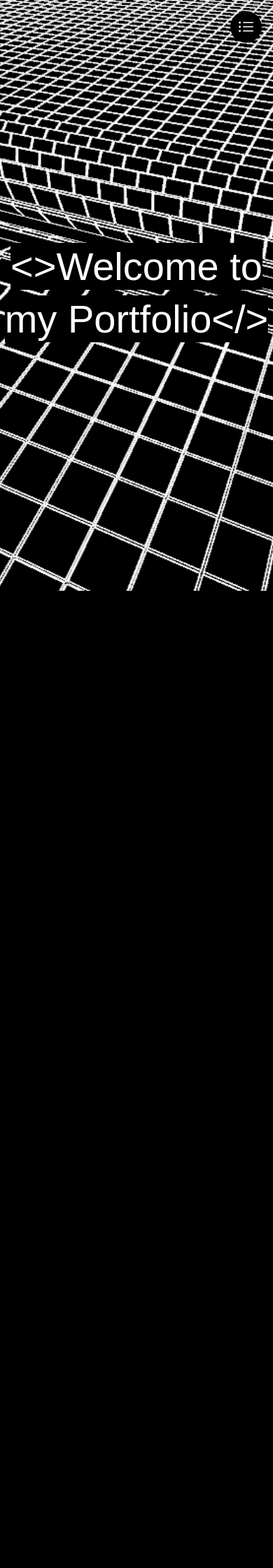
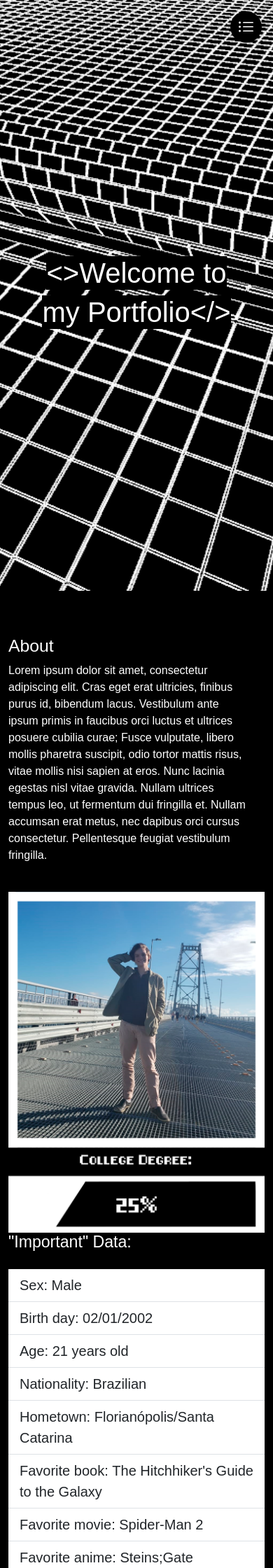
Before and after one commit to GabrielEger2/portfolio-website, a Flask app: page / in a window 390 px wide. Shown: the top 2240 px of the page at 70% size. Before the commit the page ends 844 px from the top, so only its background shows below. Run offline with Flask 2, Linux system fonts and the light colour scheme; some libraries are stand-ins or nearby versions; some web fonts are replaced.

Commit message:
About section finished
About section finished. Also, I`ve fixed the text on low-resolution problems and anchored the home and about sections on the mobile bar.

```diff
--- a/static/script.js
+++ b/static/script.js
@@ -0,0 +1,11 @@
+/*Lateral Menu open and close function*/
+
+const menuMobile = document.querySelector(".menu-mobile");
+const body = document.querySelector("body");
+
+menuMobile.addEventListener("click", () => {
+  menuMobile.classList.contains("bi-list")
+    ? menuMobile.classList.replace("bi-list", "bi-x")
+    : menuMobile.classList.replace("bi-x", "bi-list");
+  body.classList.toggle("menu-nav-active");
+});
--- a/static/style.css
+++ b/static/style.css
@@ -131,7 +131,15 @@
     align-items: center;
 }
 
-@media (max-width: 1700px) {
+.menu-nav-active {
+    overflow: hidden;
+}
+
+.menu-nav-active #header {
+    left: 0;
+}
+
+@media (max-width: 1600px) {
     #header {
         left: -300px;
     }
@@ -139,7 +147,7 @@
         display: flex;
     }
     section#home h2{
-        font-size: 3.5rem;
+        font-size: 2.5rem;
     }
     #main{
         margin-left: 0;
--- a/templates/index.html
+++ b/templates/index.html
@@ -14,9 +14,10 @@
 
     <i class="bi bi-list-ul menu-mobile"></i>
 
+
     <aside id="header">
         <section class="profile mt-4 text-center">
-            <img src="../static/img/GrayImage.png" alt="Gray Image">
+            <img src="../static/img/ProfilePic.png" alt="Profile Picture">
             <h1>Gabriel Eger</h1>
             <div class="social-links">
                 <a target="_blank" href="https://github.com/GabrielEger2">
@@ -31,10 +32,10 @@
         <nav id="navbar" class="nav-menu">
             <ul class="nav flex-column">
                 <li class="nav-item">
-                  <a class="nav-link active" aria-current="page" href="#"><i class="bi bi-house-fill"></i>Home</a>
+                  <a class="nav-link active" aria-current="page" href="#home"><i class="bi bi-house-fill"></i>Home</a>
                 </li>
                 <li class="nav-item">
-                  <a class="nav-link" href="#"><i class="bi bi-file-person-fill"></i>About</a>
+                  <a class="nav-link" href="#about"><i class="bi bi-file-person-fill"></i>About</a>
                 </li>
                 <li class="nav-item">
                   <a class="nav-link" href="#"><i class="bi bi-person-fill-gear"></i>My Skills</a>
@@ -43,7 +44,7 @@
                     <a class="nav-link" href="#"><i class="bi bi-body-text"></i>Resume</a>
                 </li>
                 <li class="nav-item">
-                    <a class="nav-link" href="#"><i class="bi bi-archive-fill"></i>Portfolio</a>
+                    <a class="nav-link" href="#"><i class="bi bi-archive-fill"></i>Projects</a>
                 </li>
                 <li class="nav-item">
                     <a class="nav-link" href="#"><i class="bi bi-envelope-at-fill"></i>Contact</a>
@@ -62,6 +63,66 @@
 
         </section>
 
+        <section class="container mt-5" id="about">
+            <div class="row w-100">
+                <div class="col-md-12 text-white">
+                    <h2 class= 'pt-3'>About</h2>
+                    <p>
+                        Lorem ipsum dolor sit amet, consectetur adipiscing elit.
+                        Cras eget erat ultricies, finibus purus id,
+                        bibendum lacus. Vestibulum ante ipsum primis in
+                        faucibus orci luctus et ultrices posuere cubilia curae;
+                        Fusce vulputate, libero mollis pharetra suscipit, odio
+                        tortor mattis risus, vitae mollis nisi sapien at eros.
+                        Nunc lacinia egestas nisl vitae gravida. Nullam ultrices
+                        tempus leo, ut fermentum dui fringilla et. Nullam accumsan
+                        erat metus, nec dapibus orci cursus consectetur.
+                        Pellentesque feugiat vestibulum fringilla.
+
+                    </p>
+                </div>
+            </div>
+
+            <div class="row mt-4">
+                <div class="col-md-4">
+                    <img class="img-fluid" src="../static/img/ProfilePicWhitePadding.png" alt="Profile Picture">
+                </div>
+                <div class="col-md-8 text-white">
+                    <h3>"Important" Data:</h3>
+                    <div class="row mt-4">
+                        <div class="col-md-6">
+                            <ul class="list-group list-group-flush fs-5">
+                                <li class="list-group-item">Sex: <span class="fw-lighter">Male</span></li>
+                                <li class="list-group-item">Birth day: <span class="fw-lighter">02/01/2002</span></li>
+                                <li class="list-group-item">Age: <span class="fw-lighter">21 years old</span></li>
+                                <li class="list-group-item">Nationality: <span class="fw-lighter">Brazilian</span></li>
+                                <li class="list-group-item">Hometown: <span class="fw-lighter">Florianópolis/Santa Catarina</span></li>
+                                <li class="list-group-item">Favorite book: <span class="fw-lighter">The Hitchhiker's Guide to the Galaxy</span></li>
+                                <li class="list-group-item">Favorite movie: <span class="fw-lighter">Spider-Man 2</span></li>
+                                <li class="list-group-item">Favorite anime: <span class="fw-lighter">Steins;Gate</span></li>
+                                <li class="list-group-item">Favorite game: <span class="fw-lighter">The Elder Scrolls V: Skyrim</span></li>
+                                <li class="list-group-item">Favorite D&D class: <span class="fw-lighter">Bard</span></li>
+                                <li class="list-group-item">Fluent languages: <span class="fw-lighter">Português, English</span></li>
+                                <li class="list-group-item">Learning: <span class="fw-lighter">Français, 日本語</span></li>
+                              </ul>
+                        </div>
+                        <div class="col-md-6">
+                            <ul class="list-group list-group-flush fs-5">
+                                <li class="list-group-item">Hobbies:</li>
+                                <li class="list-group-item"><span class="fw-lighter">Language learning</span></li>
+                                <li class="list-group-item"><span class="fw-lighter">Dungeon and Dragons 3.5e</span></li>
+                                <li class="list-group-item"><span class="fw-lighter">Reading</span></li>
+                                <li class="list-group-item"><span class="fw-lighter">Video-games</span></li>
+                                <li class="list-group-item"><span class="fw-lighter">Anime</span></li>
+                                <li class="list-group-item"><span class="fw-lighter">Movies</span></li>
+                              </ul>
+                        </div>
+                    </div>
+                </div>
+            </div>
+
+        </section>
+
     </main>
 
     <script src="../static/bootstrap/js/bootstrap.bundle.min.js"></script>
```
Also changed, not shown: static/img/CollegeProgress.png (added), static/img/GrayImage.png (deleted), static/img/ProfilePic.png (added), static/img/ProfilePicWhitePadding.png (added).
